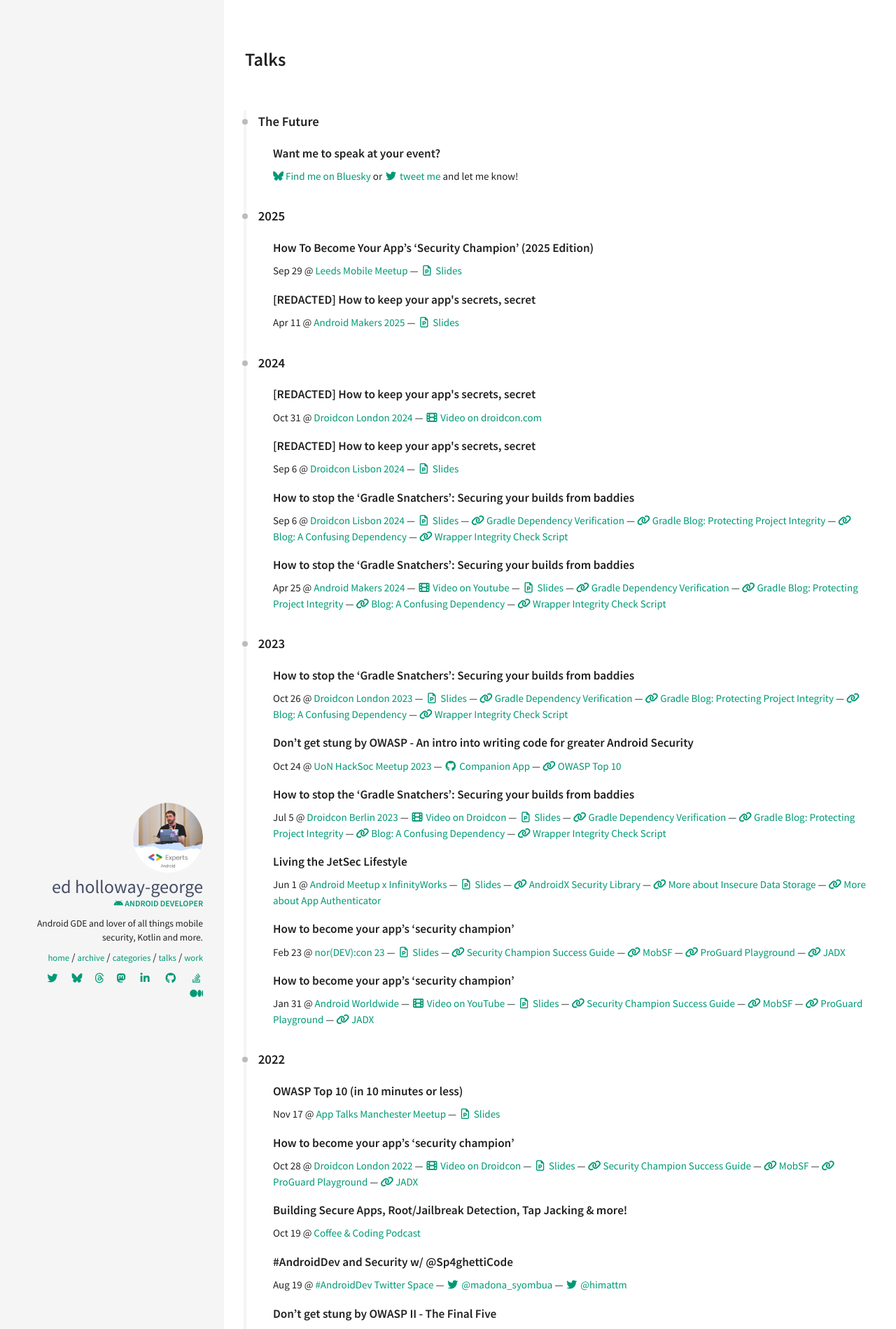
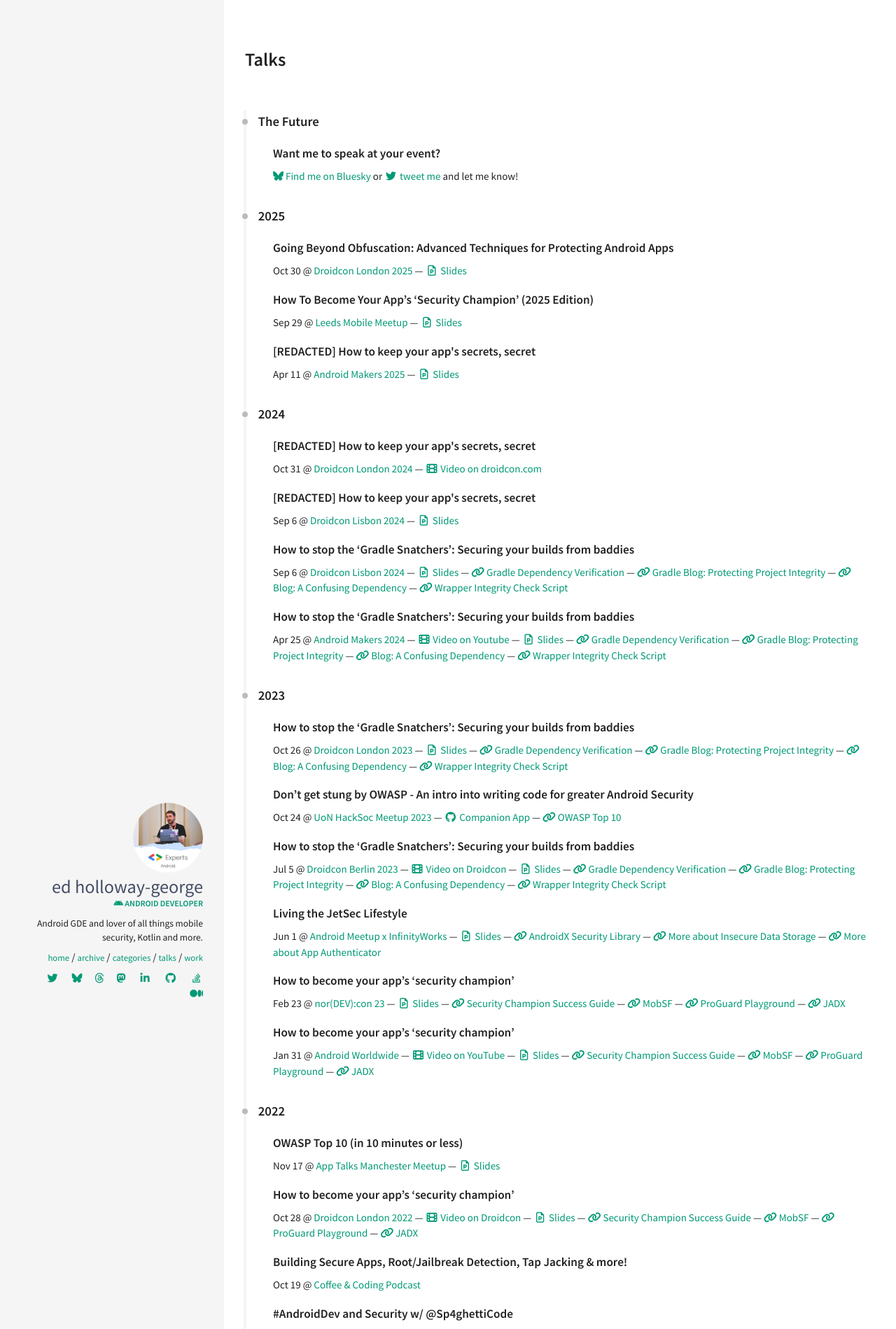
Before and after one commit to ed-george/ed-george.github.io, a Jekyll site: the page built from talks.html, in a window 1280 px wide. Shown: the top 1899 px of the page at 70% size. Built offline with Jekyll 4.4.1, drawn with Linux system fonts in a browser that asks for light colours; nearby versions of some CDN libraries.

Commit message:
Add talk details for Droidcon London 2025

```diff
--- a/_data/index/talks.yaml
+++ b/_data/index/talks.yaml
@@ -15,6 +15,14 @@
 #   - title: Optional External link 2
 #     url: https://example.com
 #     icon: optional-icon
+- title: "Going Beyond Obfuscation: Advanced Techniques for Protecting Android Apps"
+  event:
+    title: "Droidcon London 2025"
+    url: https://london.droidcon.com/speakers/ed-holloway-george
+    date: '2025-10-30'
+  slides:
+    title: Slides
+    url: https://speakerdeck.com/sp4ghetticode/going-beyond-obfuscation-advanced-techniques-for-protecting-android-apps
 - title: "How To Become Your App’s ‘Security Champion’ (2025 Edition)"
   event:
     title: "Leeds Mobile Meetup"
```
